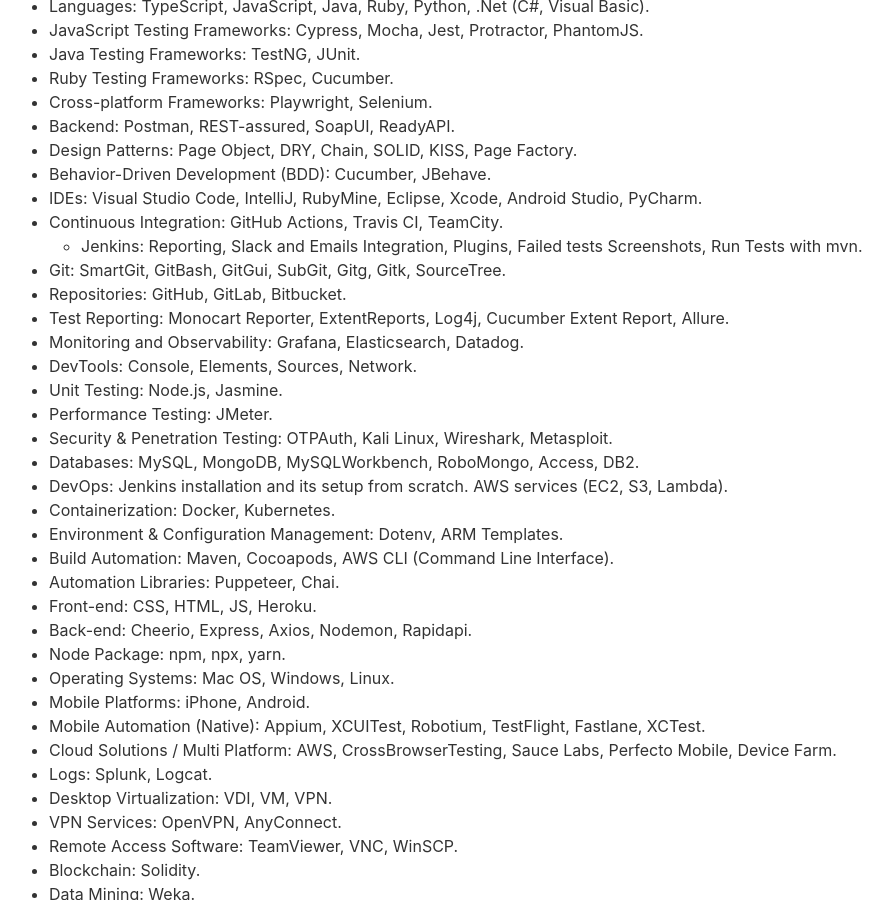
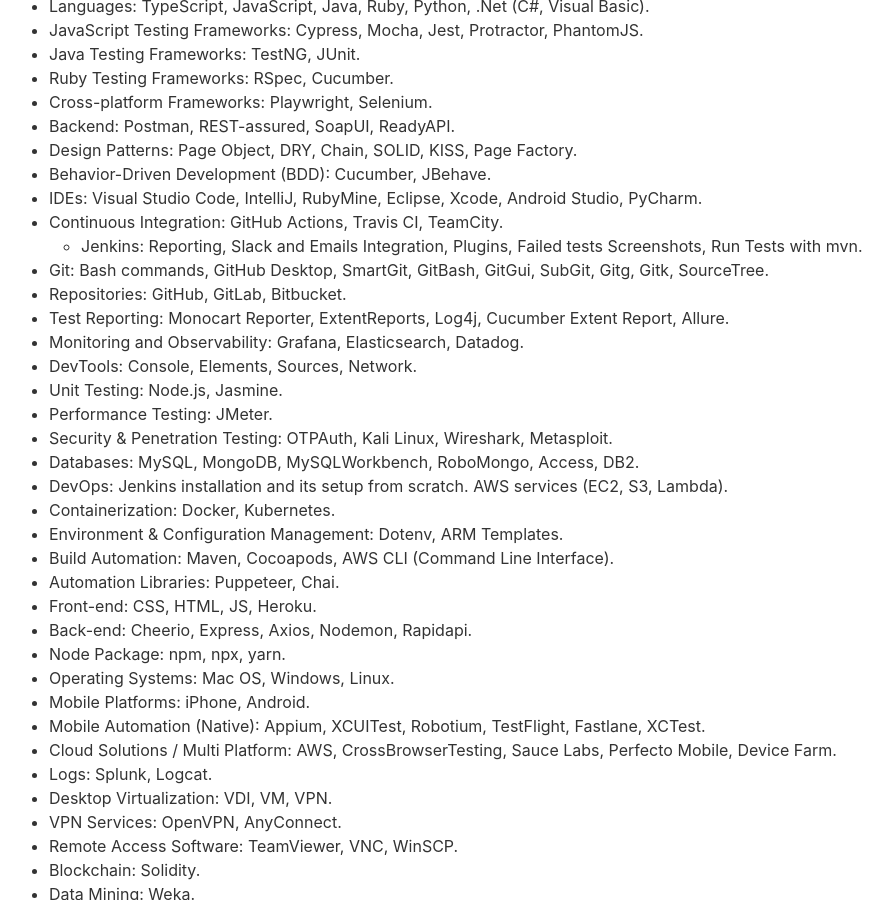
Before and after one commit to cvera08/full-resume, a Jekyll site: the page built from index.html, in a window 1280 px wide and 900 px high, scrolled down 4299 px. Shown: the whole window, without its empty margins (163-1051 px from the left). Built offline with Jekyll 4.4.1, drawn with Linux system fonts in a browser that asks for light colours.

Commit message:
feat: gh desktop and bash

```diff
--- a/_data/data.yml
+++ b/_data/data.yml
@@ -276,7 +276,7 @@ organization:
     - IDEs: Visual Studio Code, IntelliJ, RubyMine, Eclipse, Xcode, Android Studio, PyCharm.
     - Continuous Integration: GitHub Actions, Travis CI, TeamCity.
       - Jenkins: Reporting, Slack and Emails Integration, Plugins, Failed tests Screenshots, Run Tests with mvn.
-    - Git: SmartGit, GitBash, GitGui, SubGit, Gitg, Gitk, SourceTree.
+    - Git: Bash commands, GitHub Desktop, SmartGit, GitBash, GitGui, SubGit, Gitg, Gitk, SourceTree.
     - Repositories: GitHub, GitLab, Bitbucket.
     - Test Reporting: Monocart Reporter, ExtentReports, Log4j, Cucumber Extent Report, Allure.
     - Monitoring and Observability: Grafana, Elasticsearch, Datadog.
```
